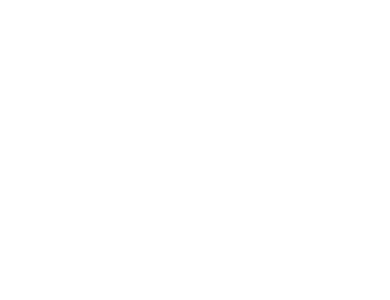
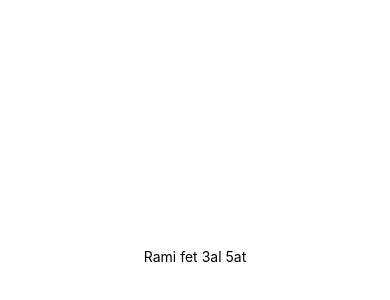
Before and after one commit to mmchokor/Badde-Salemtak--Senior-Project, a React Native app: screen / in a window 390 px wide. Shown: the part 166-466 px from the top of the page. Built offline with nearby package versions, Linux system fonts and the light colour scheme.

Commit message:
Rami trying

```diff
--- a/App.js
+++ b/App.js
@@ -5,6 +5,7 @@
   return (
     <View style={styles.container}>
       <StatusBar style="auto" />
+      <Text>Rami fet 3al 5at</Text>
     </View>
   );
 }
```
